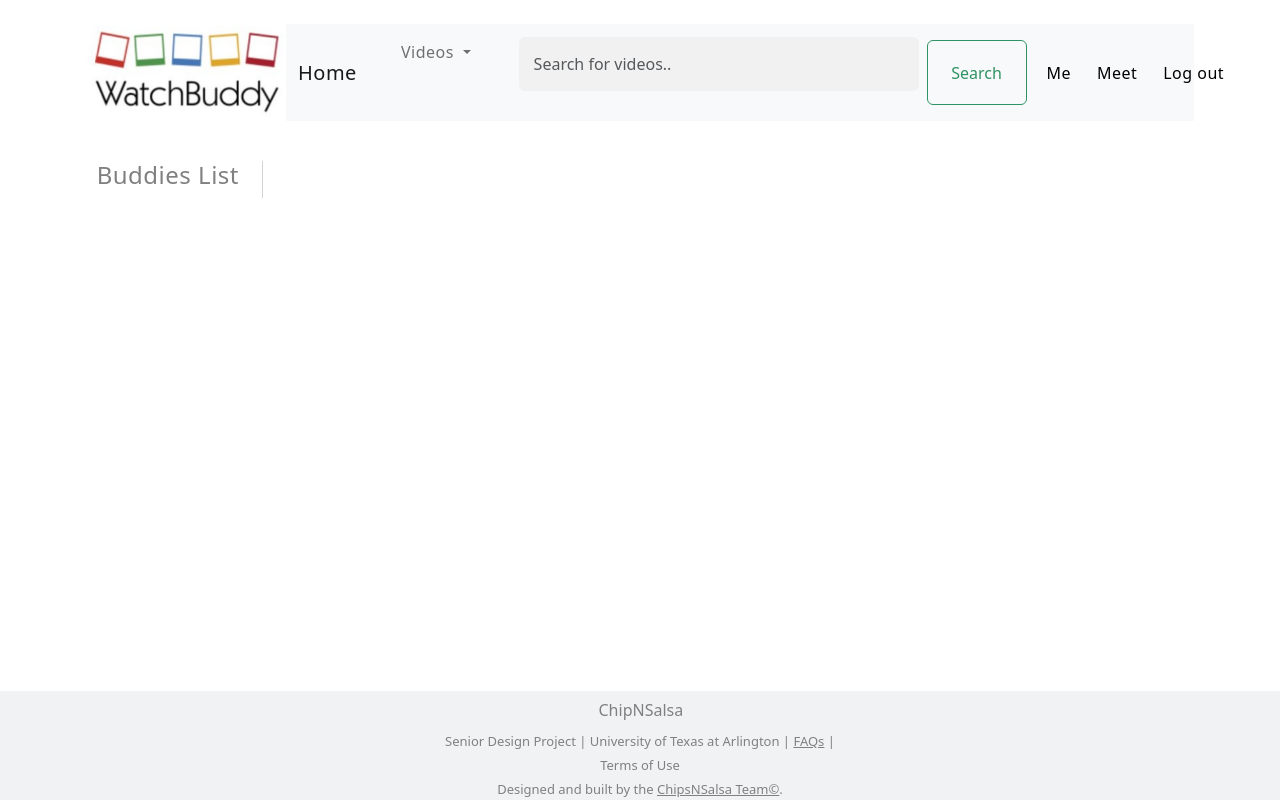
After one commit to debbienguyenn/CSE4314-Senior-Design-I, a PHP site: page /Meet.php in a window 1280 px wide. The commit adds this page. Run offline with PHP 8.4, Linux system fonts and the light colour scheme; the visitor is signed in with stand-in values (Sample User, id 1); data that the repository does not hold is empty; some libraries are stand-ins or nearby versions.

Commit message:
meet page

```diff
--- /dev/null
+++ b/pages/Meet.php
@@ -0,0 +1,82 @@
+<?php
+    session_start();
+    if(!isset($_SESSION['username']))
+    {
+        header('location: pages/Login.php');
+    }
+?>
+
+
+<!DOCTYPE html>
+<html lang="en">
+
+<head>
+    <title> My Profile - WatchBuddy </title>
+    <link rel="stylesheet" href="../css-bootstrap/bootstrap.min.css">
+    <script src="https://ajax.googleapis.com/ajax/libs/jquery/2.2.0/jquery.min.js"></script>
+    <link rel="stylesheet" href="style.css" type=text/css>
+
+     <style>
+         footer
+         {
+            position: fixed !important;
+         }
+     </style>
+</head>
+
+
+<body>
+    <section>
+        <?php
+        include('navbar.php');
+        ?>
+        <div class="container">
+            <div class="row justify-content-left">
+
+                <!--first column-->
+                <div class="col-2" style="border-right: 1px solid lightgrey; height:auto">
+                    <h4 style="color:3F454C; text-align: center;">Buddies List</h4>
+
+                    <!--User Friend's List-->
+                    <?php
+                    include('../processing/db.php');
+
+                    //getting current friends of the user to create buddies list
+                    mysqli_select_db($conn, 'buddies');
+                    $username = $_SESSION['username'];
+                    $buddies_query = "SELECT BuddyID from buddies where UserID = '$username'";
+                    $buddies_result = mysqli_query($conn, $buddies_query);
+                    $buddies_list = array();
+                    if(mysqli_num_rows($buddies_result)>0)
+                    {
+                        while($list = mysqli_fetch_assoc($buddies_result))
+                        {
+                            $buddies_list[] = $list;
+                        }
+                    }
+
+                    //displaying current buddies and their profile pic in a list on profile page.
+                    foreach($buddies_list as $buddyname)
+                    {
+                        $buddies = $buddyname['BuddyID'];
+                        echo $buddies;
+                        print_r("     ");
+
+                        //buttons to remove friend and chat here..
+                        echo '<a style="float: right" href = ../processing/addding_action.php?buddyID=".$buddies."><img src=../images/icons/add.png style="width:25px"></a>';
+
+                        echo "<br>";
+
+                    }
+
+                    ?>
+
+                </div>
+            </div>
+        </div>
+    </section>
+</body>
+
+<?php
+    include('footer.php');
+?>
--- a/pages/profile.php
+++ b/pages/profile.php
@@ -143,9 +143,7 @@
 
 
                     <!-- Button is used to direct users to the buddies page for add and deleting friends. Not currently being used. Delete before submission.
-
                         <button style="width:300px" class="btn btn-outline-success" type="submit" id="button_clicked"href="Buddies.php">Find Buddies</button>
-
                     -->
 
                     <?php
@@ -194,7 +192,6 @@
                         echo '<a style="float: right" href = chat.php?buddyID=".$buddies."><img src=../images/icons/chat.png style="width:25px"></a>';
 
                         echo "<br>";
-
                     }
 
                     ?>
```
Also changed, not shown: images/icons/add.png (added).
